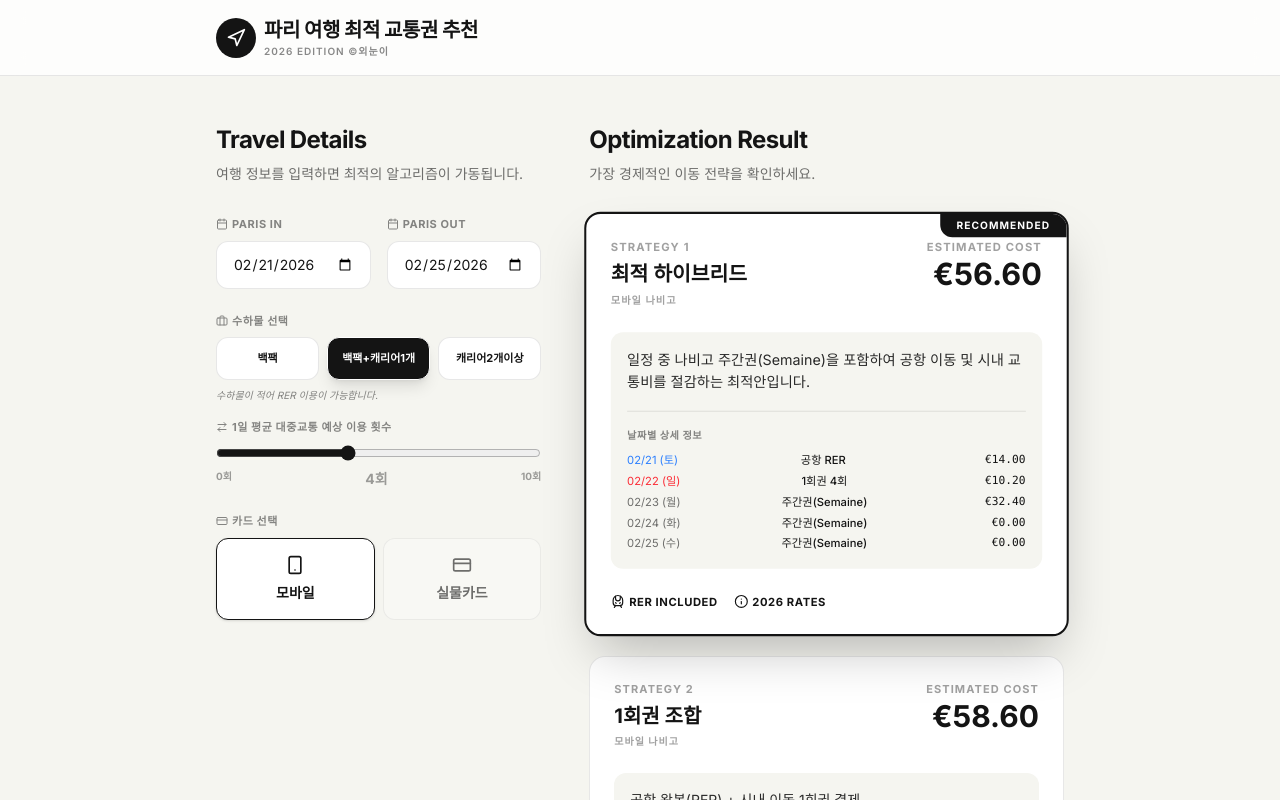
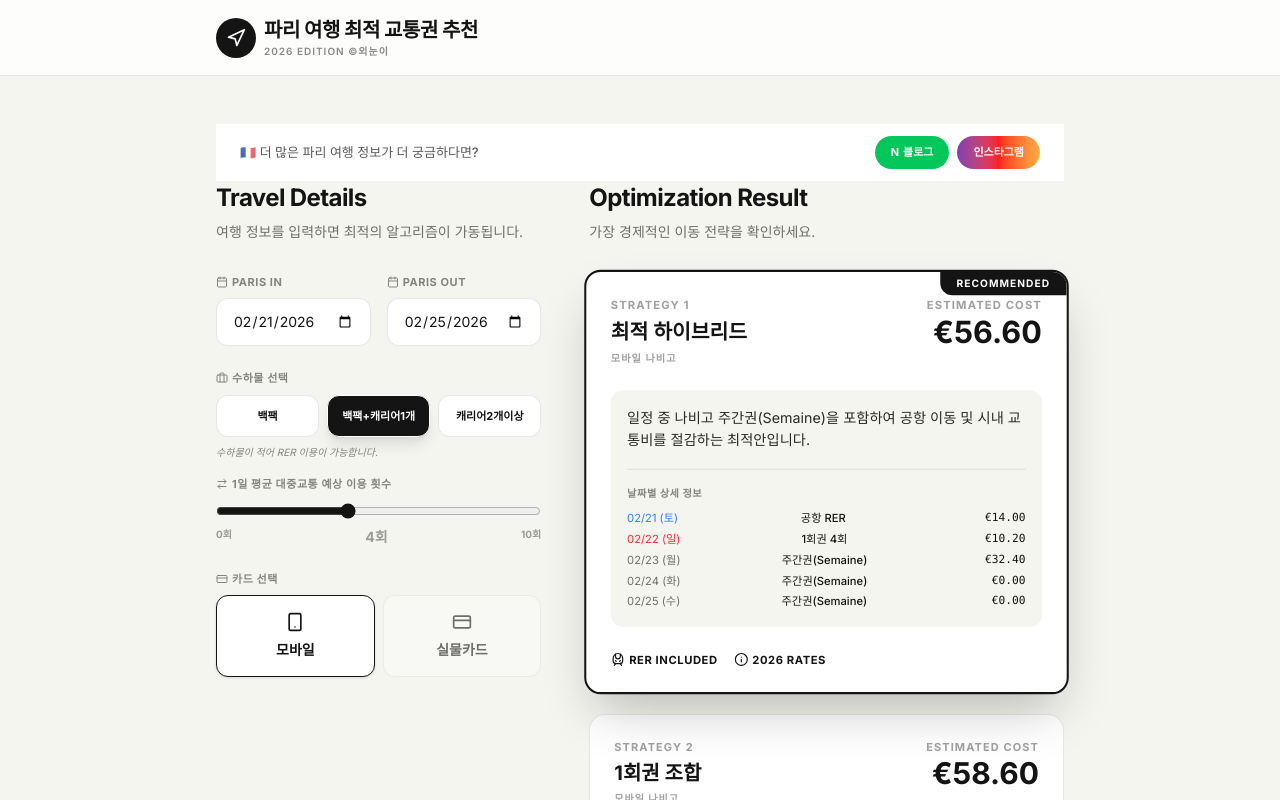
Before and after one commit to witheye1/paris-transport-2026, a React (Vite) app: page / in a window 1280 px wide. Shown: the top 800 px of the page. Built offline with nearby package versions, Linux system fonts and the light colour scheme; a web font is replaced by a local one.

Commit message:
Update App.tsx

```diff
--- a/src/App.tsx
+++ b/src/App.tsx
@@ -96,8 +96,34 @@ export default function App() {
       </header>
 
       <main className="max-w-4xl mx-auto px-6 py-12">
+          {/* 홍보 섹션: 헤더 바로 아래 배치 */}
+          <div className="bg-white border-b border-[#141414]/5">
+            <div className="max-w-4xl mx-auto px-6 py-3 flex flex-col sm:flex-row items-center justify-between gap-3">
+              <p className="text-[13px] font-medium text-[#141414]/70">
+                🇫🇷 더 많은 파리 여행 정보가 더 궁금하다면?
+              </p>
+              <div className="flex gap-2">
+                <a
+                  href="https://blog.naver.com/witheye1"
+                  target="_blank"
+                  rel="noopener noreferrer"
+                  className="text-[11px] font-bold px-4 py-2 bg-[#03C75A] text-white rounded-full hover:opacity-90 transition-all flex items-center gap-1"
+                >
+                  <span>N</span> 블로그
+                </a>
+                <a
+                  href="https://instagram.com/eye1___"
+                  target="_blank"
+                  rel="noopener noreferrer"
+                  className="text-[11px] font-bold px-4 py-2 bg-gradient-to-r from-[#833AB4] via-[#FD1D1D] to-[#FCAF45] text-white rounded-full hover:opacity-90 transition-all"
+                >
+                  인스타그램
+                </a>
+              </div>
+            </div>
+          </div>
+
         <div className="grid grid-cols-1 lg:grid-cols-12 gap-12">
-
           <section className="lg:col-span-5 space-y-8">
             <div>
               <h2 className="text-2xl font-bold tracking-tight mb-2">Travel Details</h2>
@@ -321,7 +347,7 @@ export default function App() {
       <footer className="border-t border-[#141414]/10 py-12 bg-white/50">
         <div className="max-w-4xl mx-auto px-6 text-center space-y-4">
           <p className="text-[10px] uppercase tracking-[0.3em] font-bold opacity-30">
-            Paris Transport Algorithm &copy; 2026
+            Paris Transport Optimizer &copy; 2026
           </p>
           <div className="flex justify-center gap-8 opacity-20">
             <TrainFront size={24} />
```
